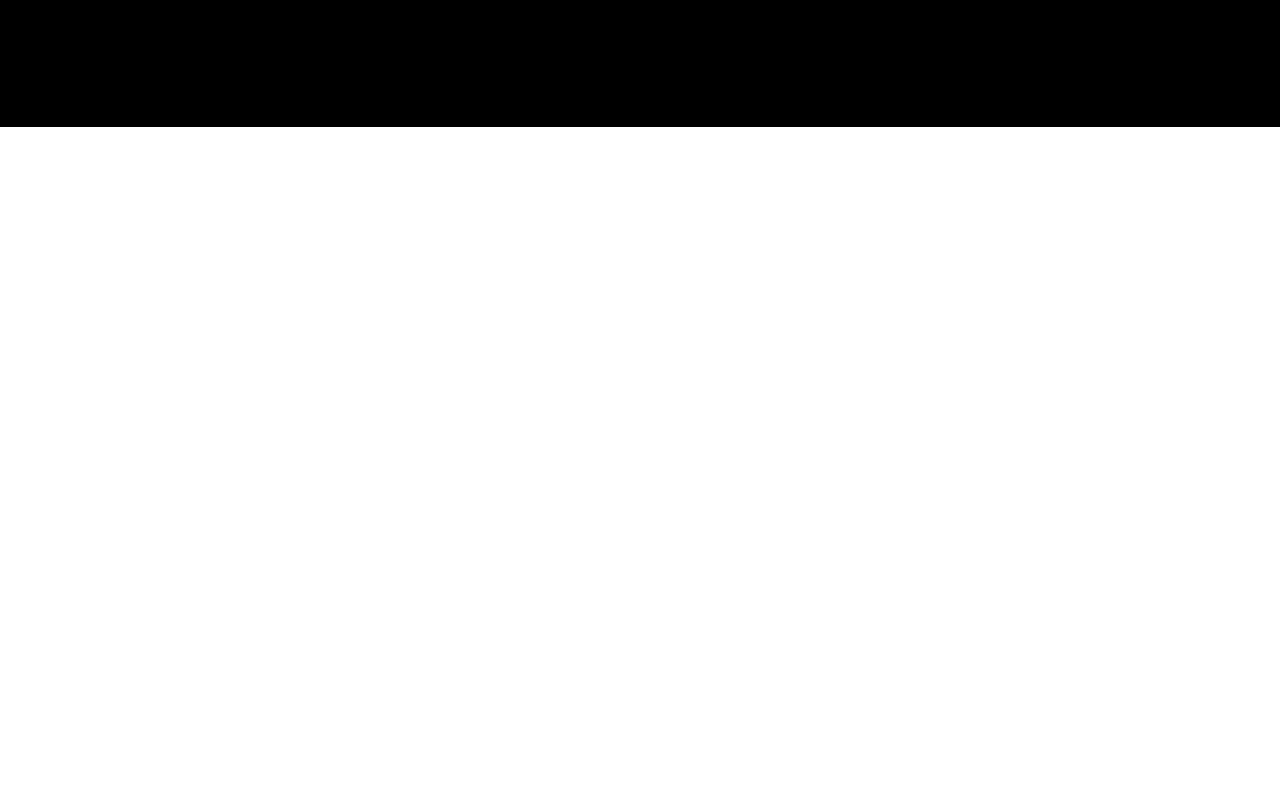
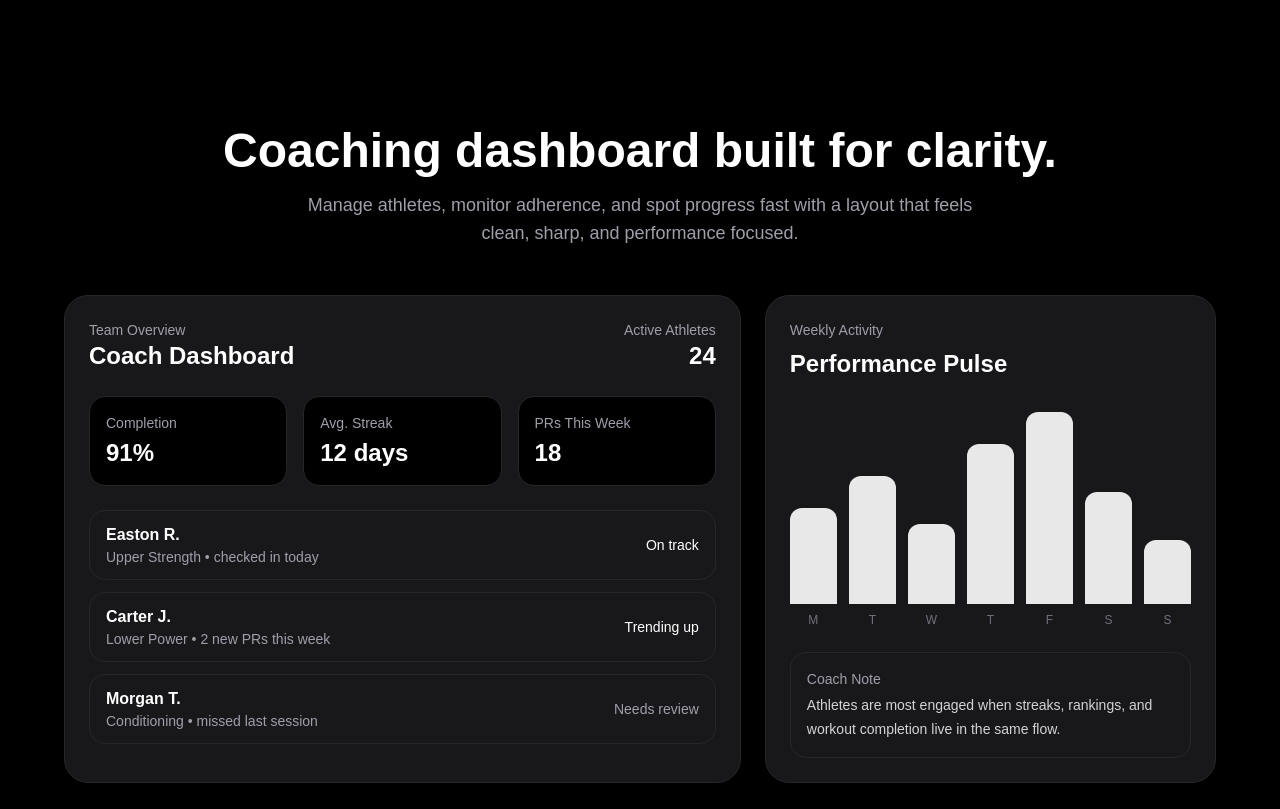
Before and after one commit to jagallahar-maker/repflow-website, a Next.js app: page / in a window 1280 px wide. Shown: the part 1988-2797 px from the top of the page. Before the commit the page ends 2115 px from the top, so only its background shows below. Built offline with nearby package versions, Linux system fonts and the light colour scheme.

Commit message:
add navbar and dashboard preview

```diff
--- a/app/page.tsx
+++ b/app/page.tsx
@@ -1,5 +1,21 @@
 export default function Home() {
   return (
+    <>
+      <nav className="fixed top-0 left-0 w-full z-50 bg-black/70 backdrop-blur border-b border-zinc-900">
+        <div className="max-w-6xl mx-auto flex items-center justify-between px-6 py-4">
+          <div className="font-semibold text-lg">Repflow</div>
+
+          <div className="flex items-center gap-4">
+            <button className="text-zinc-400 hover:text-white transition">
+              Login
+            </button>
+            <button className="bg-white text-black px-4 py-2 rounded-full font-medium hover:opacity-90 transition">
+              Get Started
+            </button>
+          </div>
+        </div>
+      </nav>
+
       <main className="bg-black text-white min-h-screen pt-24">
         {/* HERO */}
         <section className="min-h-screen flex flex-col items-center justify-center px-6 text-center">
@@ -66,26 +82,29 @@ export default function Home() {
             <div className="border border-zinc-800 rounded-3xl p-6 bg-zinc-950">
               <h2 className="text-2xl font-semibold mb-3">Programming</h2>
               <p className="text-zinc-400 leading-7">
-              Build and deliver structured workouts with a system that feels fast,
-              organized, and built for serious training.
+                Build and deliver structured workouts with a system that feels
+                fast, organized, and built for serious training.
               </p>
             </div>
 
             <div className="border border-zinc-800 rounded-3xl p-6 bg-zinc-950">
               <h2 className="text-2xl font-semibold mb-3">Progress Tracking</h2>
               <p className="text-zinc-400 leading-7">
-              Track lifts, metrics, photos, and performance trends in one place.
+                Track lifts, metrics, photos, and performance trends in one
+                place.
               </p>
             </div>
 
             <div className="border border-zinc-800 rounded-3xl p-6 bg-zinc-950">
               <h2 className="text-2xl font-semibold mb-3">Competition</h2>
               <p className="text-zinc-400 leading-7">
-              Leaderboards, streaks, and accountability that keep athletes locked in.
+                Leaderboards, streaks, and accountability that keep athletes
+                locked in.
               </p>
             </div>
           </div>
         </section>
+
         {/* LEADERBOARD */}
         <section className="px-6 pb-32">
           <div className="max-w-5xl mx-auto text-center mb-12">
@@ -99,34 +118,148 @@ export default function Home() {
 
           <div className="max-w-3xl mx-auto bg-zinc-900 border border-zinc-800 rounded-3xl p-6">
             <div className="space-y-3">
-
-      {/* 1st */}
               <div className="flex justify-between items-center hover:bg-zinc-800/50 transition rounded-lg px-3 py-2">
                 <span className="font-semibold">🥇 Alex M</span>
                 <span className="text-zinc-400">1,240 pts</span>
               </div>
 
-      {/* YOU */}
               <div className="flex justify-between items-center bg-gradient-to-r from-white/10 to-white/5 border border-white/10 rounded-xl px-3 py-2 shadow-sm">
                 <span className="font-semibold">🥈 You</span>
                 <span className="text-white">1,180 pts • 60 behind</span>
               </div>
 
-      {/* 3rd */}
               <div className="flex justify-between items-center hover:bg-zinc-800/50 transition rounded-lg px-3 py-2">
                 <span className="font-semibold">🥉 Jordan K</span>
                 <span className="text-zinc-400">1,150 pts</span>
               </div>
 
-      {/* others */}
               <div className="flex justify-between items-center text-zinc-500 hover:bg-zinc-800/50 transition rounded-lg px-3 py-2">
                 <span>Chris D</span>
                 <span>1,020 pts</span>
               </div>
+            </div>
+          </div>
+        </section>
 
+        {/* DASHBOARD PREVIEW */}
+        <section className="px-6 pb-32">
+          <div className="max-w-5xl mx-auto text-center mb-12">
+            <h2 className="text-4xl md:text-5xl font-bold mb-4">
+              Coaching dashboard built for clarity.
+            </h2>
+            <p className="text-zinc-400 text-lg max-w-2xl mx-auto">
+              Manage athletes, monitor adherence, and spot progress fast with a
+              layout that feels clean, sharp, and performance focused.
+            </p>
+          </div>
+
+          <div className="max-w-6xl mx-auto grid lg:grid-cols-[1.2fr_0.8fr] gap-6">
+            <div className="bg-zinc-900 border border-zinc-800 rounded-3xl p-6">
+              <div className="flex items-center justify-between mb-6">
+                <div>
+                  <p className="text-zinc-400 text-sm">Team Overview</p>
+                  <h3 className="text-2xl font-semibold">Coach Dashboard</h3>
+                </div>
+                <div className="text-right">
+                  <p className="text-zinc-400 text-sm">Active Athletes</p>
+                  <p className="text-2xl font-semibold">24</p>
+                </div>
+              </div>
+
+              <div className="grid sm:grid-cols-3 gap-4 mb-6">
+                <div className="bg-black rounded-2xl p-4 border border-zinc-800">
+                  <p className="text-zinc-400 text-sm mb-1">Completion</p>
+                  <p className="text-2xl font-bold">91%</p>
+                </div>
+                <div className="bg-black rounded-2xl p-4 border border-zinc-800">
+                  <p className="text-zinc-400 text-sm mb-1">Avg. Streak</p>
+                  <p className="text-2xl font-bold">12 days</p>
+                </div>
+                <div className="bg-black rounded-2xl p-4 border border-zinc-800">
+                  <p className="text-zinc-400 text-sm mb-1">PRs This Week</p>
+                  <p className="text-2xl font-bold">18</p>
+                </div>
+              </div>
+
+              <div className="space-y-3">
+                <div className="flex items-center justify-between border border-zinc-800 rounded-2xl px-4 py-3">
+                  <div>
+                    <p className="font-semibold">Easton R.</p>
+                    <p className="text-zinc-400 text-sm">
+                      Upper Strength • checked in today
+                    </p>
+                  </div>
+                  <span className="text-sm text-white">On track</span>
+                </div>
+
+                <div className="flex items-center justify-between border border-zinc-800 rounded-2xl px-4 py-3">
+                  <div>
+                    <p className="font-semibold">Carter J.</p>
+                    <p className="text-zinc-400 text-sm">
+                      Lower Power • 2 new PRs this week
+                    </p>
+                  </div>
+                  <span className="text-sm text-white">Trending up</span>
+                </div>
+
+                <div className="flex items-center justify-between border border-zinc-800 rounded-2xl px-4 py-3">
+                  <div>
+                    <p className="font-semibold">Morgan T.</p>
+                    <p className="text-zinc-400 text-sm">
+                      Conditioning • missed last session
+                    </p>
+                  </div>
+                  <span className="text-sm text-zinc-400">Needs review</span>
+                </div>
+              </div>
+            </div>
+
+            <div className="bg-zinc-900 border border-zinc-800 rounded-3xl p-6">
+              <p className="text-zinc-400 text-sm mb-2">Weekly Activity</p>
+              <h3 className="text-2xl font-semibold mb-6">Performance Pulse</h3>
+
+              <div className="flex items-end justify-between gap-3 h-56 mb-6">
+                <div className="flex flex-col items-center gap-2 w-full">
+                  <div className="bg-white/90 rounded-t-xl w-full h-24"></div>
+                  <span className="text-xs text-zinc-500">M</span>
+                </div>
+                <div className="flex flex-col items-center gap-2 w-full">
+                  <div className="bg-white/90 rounded-t-xl w-full h-32"></div>
+                  <span className="text-xs text-zinc-500">T</span>
+                </div>
+                <div className="flex flex-col items-center gap-2 w-full">
+                  <div className="bg-white/90 rounded-t-xl w-full h-20"></div>
+                  <span className="text-xs text-zinc-500">W</span>
+                </div>
+                <div className="flex flex-col items-center gap-2 w-full">
+                  <div className="bg-white/90 rounded-t-xl w-full h-40"></div>
+                  <span className="text-xs text-zinc-500">T</span>
+                </div>
+                <div className="flex flex-col items-center gap-2 w-full">
+                  <div className="bg-white/90 rounded-t-xl w-full h-48"></div>
+                  <span className="text-xs text-zinc-500">F</span>
+                </div>
+                <div className="flex flex-col items-center gap-2 w-full">
+                  <div className="bg-white/90 rounded-t-xl w-full h-28"></div>
+                  <span className="text-xs text-zinc-500">S</span>
+                </div>
+                <div className="flex flex-col items-center gap-2 w-full">
+                  <div className="bg-white/90 rounded-t-xl w-full h-16"></div>
+                  <span className="text-xs text-zinc-500">S</span>
+                </div>
+              </div>
+
+              <div className="border border-zinc-800 rounded-2xl p-4">
+                <p className="text-zinc-400 text-sm mb-1">Coach Note</p>
+                <p className="text-sm leading-6 text-zinc-300">
+                  Athletes are most engaged when streaks, rankings, and workout
+                  completion live in the same flow.
+                </p>
+              </div>
             </div>
           </div>
         </section>
       </main>
+    </>
   );
 }
```
Lines whose indentation alone changed are shown as unchanged.
